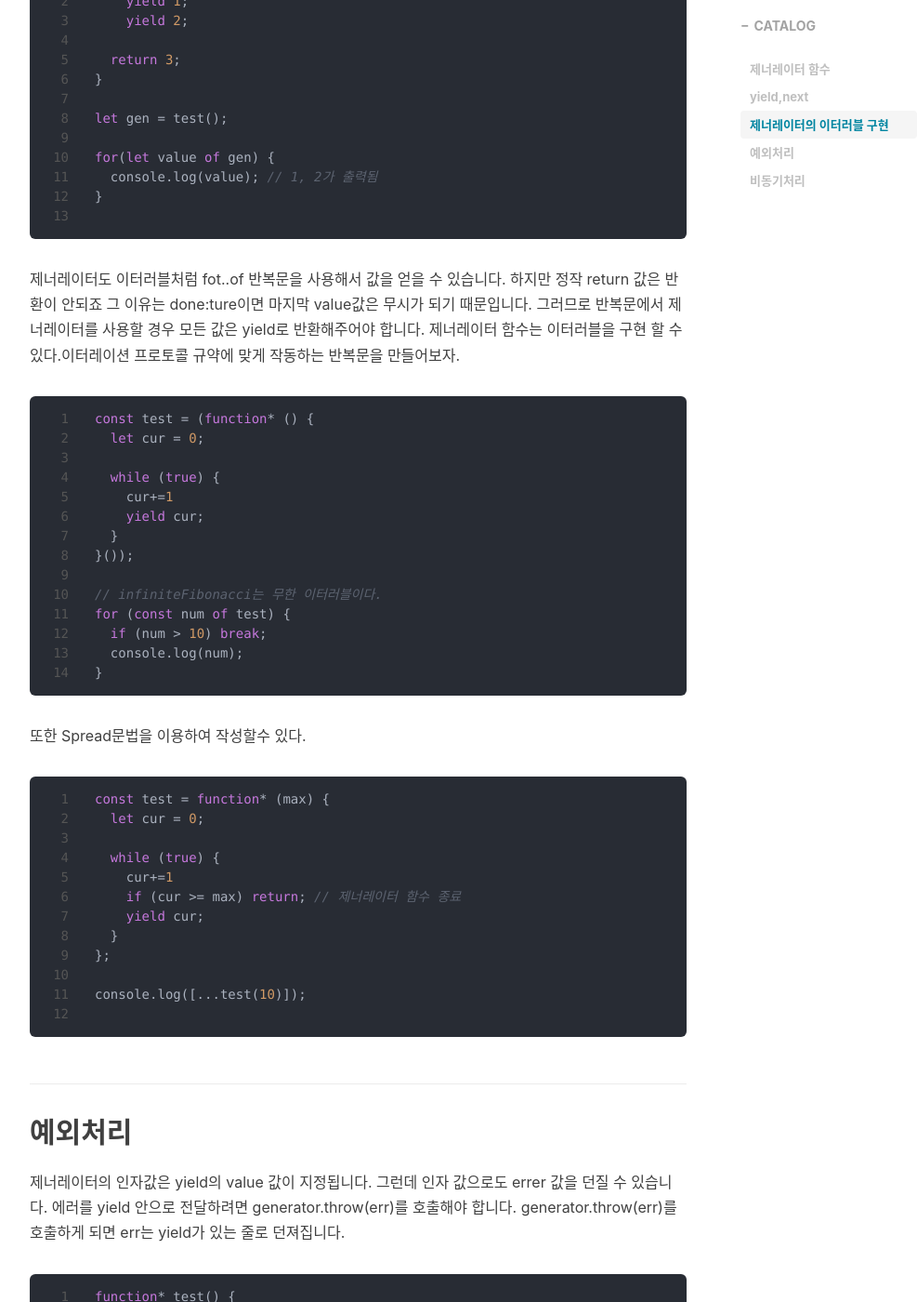
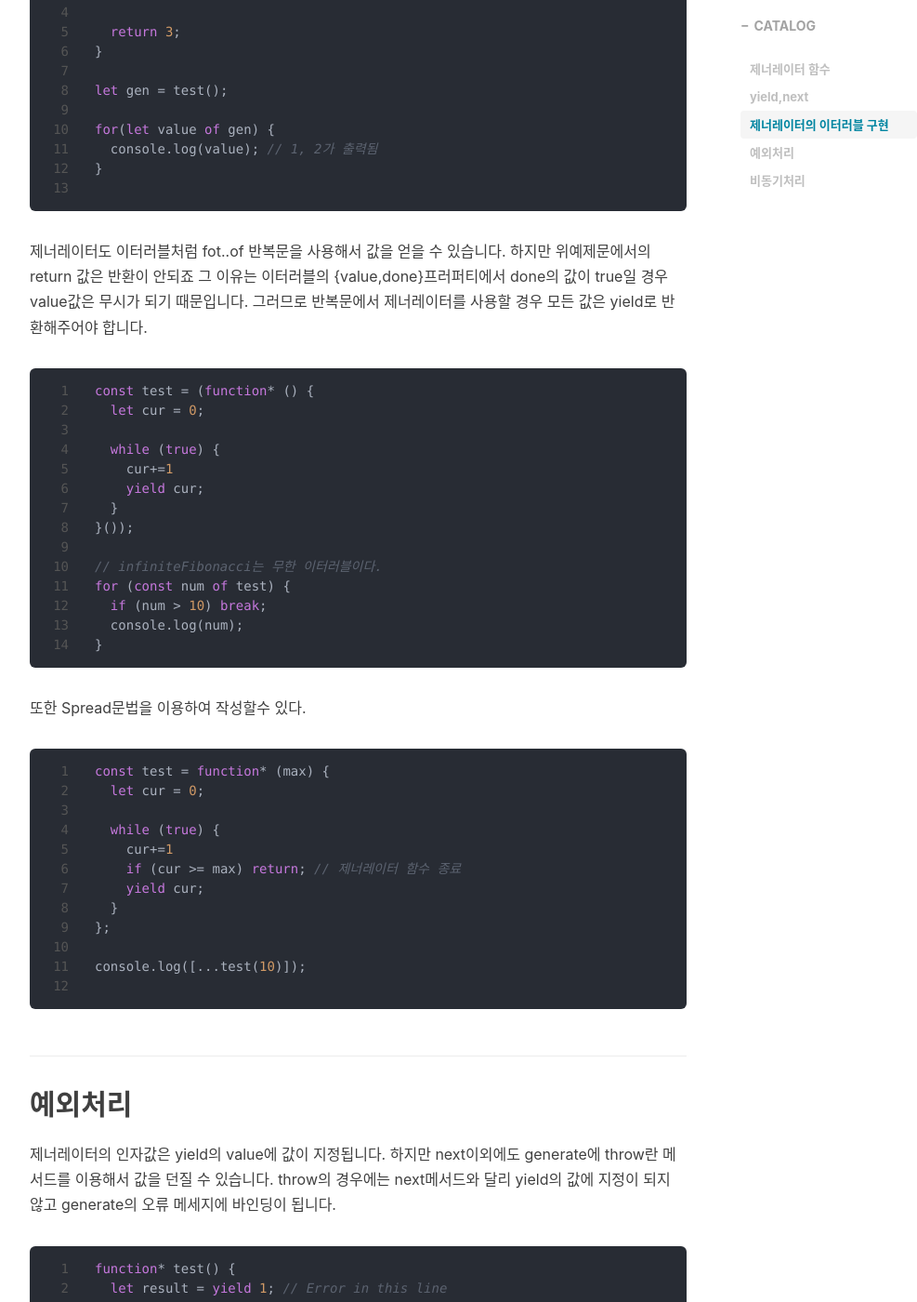
Before and after one commit to lss3070/Room19, a Jekyll site: the page built from _posts/2021-02-21-[Javascript]-Generate.md, in a window 1280 px wide and 1400 px high, scrolled down 2263 px. Shown: the whole window at 93% size, without its empty margins (233-1220 px from the left). Built offline with Jekyll 4.4.1, drawn with Linux system fonts in a browser that asks for light colours; nearby versions of some CDN libraries; library files that are not in the unit come from our copies; comment, search, counter and statistics services are not loaded; some of the changed text lies outside the part shown.

Commit message:
generate updatae

````diff
--- a/_posts/2021-02-21-[Javascript]-Generate.md
+++ b/_posts/2021-02-21-[Javascript]-Generate.md
@@ -39,8 +39,11 @@
 yield,next
 ---
 yield 와 next는 제너레이터에서의 중요한 메서드입니다.
-yield는 제너레이터 함수가 실행될때 debuging을 할때의 break point처럼 중간에 함수를 정지를 시키며 yield 뒤에 오는 표현식이 반환됩니다.
-제너레이터 함수가 실행되기 위해선 next라는 함수로 실행을 시켜줘야된다.
+next메서드는 generate함수를 실행시키는 메서드라 생각하시면 됩니다.
+next메서드를 호출하게 되면 yield<value>문을 만날때까지 실행이 계속됩니다.
+yield<value> 문을 만나게 되면 함수의 실행이 멈추고 value 값이 반환이 됩니다.
+yield는 제너레이터 함수가 실행될때 debuging모드에서의 break point처럼 중간에 함수를 정지를 시키며 yield 뒤에 오는 표현식이 반환됩니다.
+
 
 ```js
 function* test() {
@@ -55,8 +58,6 @@
 console.log(gen.next());//{value: 3, done: true}
 console.log(gen.next());//{value: undefined, done: true}
 ```
-next메서드를 호출하게 되면 yield<value>문을 만날때까지 실행이 계속됩니다.
-yield<value> 문을 만나게 되면 함수의 실행이 멈추고 value 값이 반환이 됩니다.
 
 위 예제에서도 gen함수의 next메서드를 호출하였을 때 순차적으로 yield에 멈추게 되고 yield의 value값이 반환이 됩니다.
 마지막으로는 return문에 다다르고 제너레이터가 종료가 됩니다.
@@ -82,8 +83,10 @@
 ```
 
 제너레이터도 이터러블처럼 fot..of 반복문을 사용해서 값을 얻을 수 있습니다.
-하지만 정작 return 값은 반환이 안되죠 그 이유는 done:ture이면 마지막 value값은 무시가 되기 때문입니다. 그러므로 반복문에서 제너레이터를 사용할 경우 모든 값은 yield로 반환해주어야 합니다.
-제너레이터 함수는 이터러블을 구현 할 수 있다.이터레이션 프로토콜 규약에 맞게 작동하는 반복문을 만들어보자.
+하지만 위예제문에서의 return 값은 반환이 안되죠 그 이유는
+이터러블의 {value,done}프러퍼티에서 done의 값이 true일 경우 value값은 무시가 되기 때문입니다.
+그러므로 반복문에서 제너레이터를 사용할 경우 모든 값은 yield로 반환해주어야 합니다.
+
 
 ```js
 const test = (function* () {
@@ -120,9 +123,11 @@
 
 예외처리
 ---
-제너레이터의 인자값은 yield의 value 값이 지정됩니다.
-그런데 인자 값으로도 errer 값을 던질 수 있습니다.
-에러를 yield 안으로 전달하려면 generator.throw(err)를 호출해야 합니다. generator.throw(err)를 호출하게 되면 err는 yield가 있는 줄로 던져집니다.
+제너레이터의 인자값은 yield의 value에 값이 지정됩니다.
+하지만 next이외에도 generate에 throw란 메서드를 이용해서 값을 던질 수 있습니다.
+throw의 경우에는 next메서드와 달리 yield의 값에 지정이 되지 않고 generate의 오류 메세지에 바인딩이 됩니다.
+<!-- 그런데 인자 값으로도 errer 값을 던질 수 있습니다.
+에러를 yield 안으로 전달하려면 generator.throw(err)를 호출해야 합니다. generator.throw(err)를 호출하게 되면 err는 yield가 있는 줄로 던져집니다. -->
 
 ```js
 function* test() {
@@ -140,6 +145,7 @@
 비동기처리
 ---
 또한 제너레이터는 Promise처럼 비동기 처리를 동기 방식으로 구현할 수 있다.
+generate함수안에 yield값에 반환되는 비동기 함수를 넣어주면 됩니다.
 
 ```js
 
````
